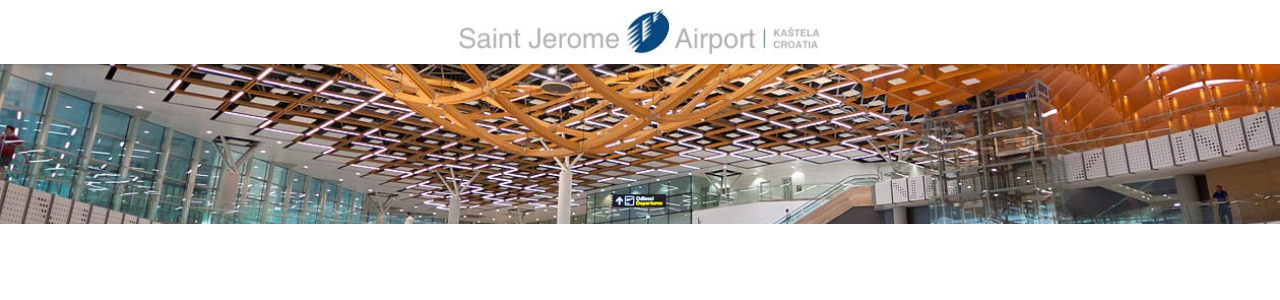
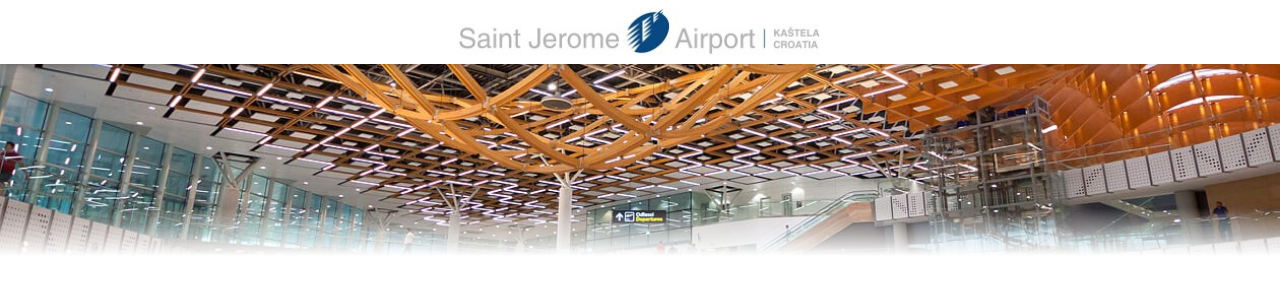
Before and after one commit to kristijan-pajtasev/vue-airport-mobile-site, a Vue app: page / in a window 1280 px wide. Shown: the top 300 px of the page. Built offline with nearby package versions, Linux system fonts and the light colour scheme; the HTML template or start-up script is replaced by a standard one.

Commit message:
homepage image and gradient

```diff
--- a/src/components/HomePageComponent.vue
+++ b/src/components/HomePageComponent.vue
@@ -4,9 +4,10 @@
 
 <template>
   <div>
-    <div class="w-full h-[10rem] overflow-hidden relative">
+    <div class="w-full h-[12rem] overflow-hidden relative">
       <img alt="header logo image" src="/images/saint-jerome-split.jpg"
-           class="w-full cover object-contain absolute top-0 bottom-0 right-0 left-0 m-auto"/>
+           class="w-full object-contain absolute top-0 bottom-0 right-0 left-0 m-auto"/>
+      <div class="absolute bottom-0 left-0 right-0 h-[3rem] bg-gradient-to-t from-[#FFFFFF] to-[#FFFFFF00]" />
     </div>
   </div>
 </template>
```
